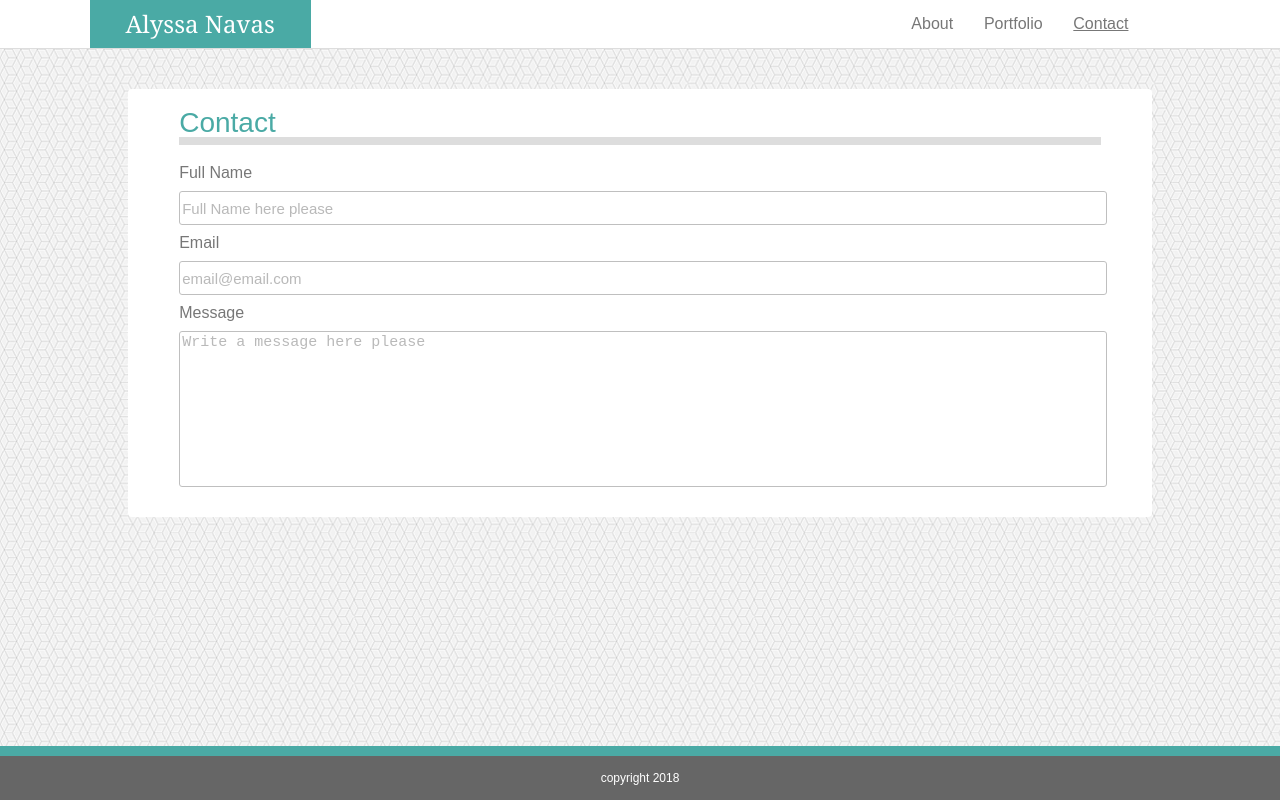
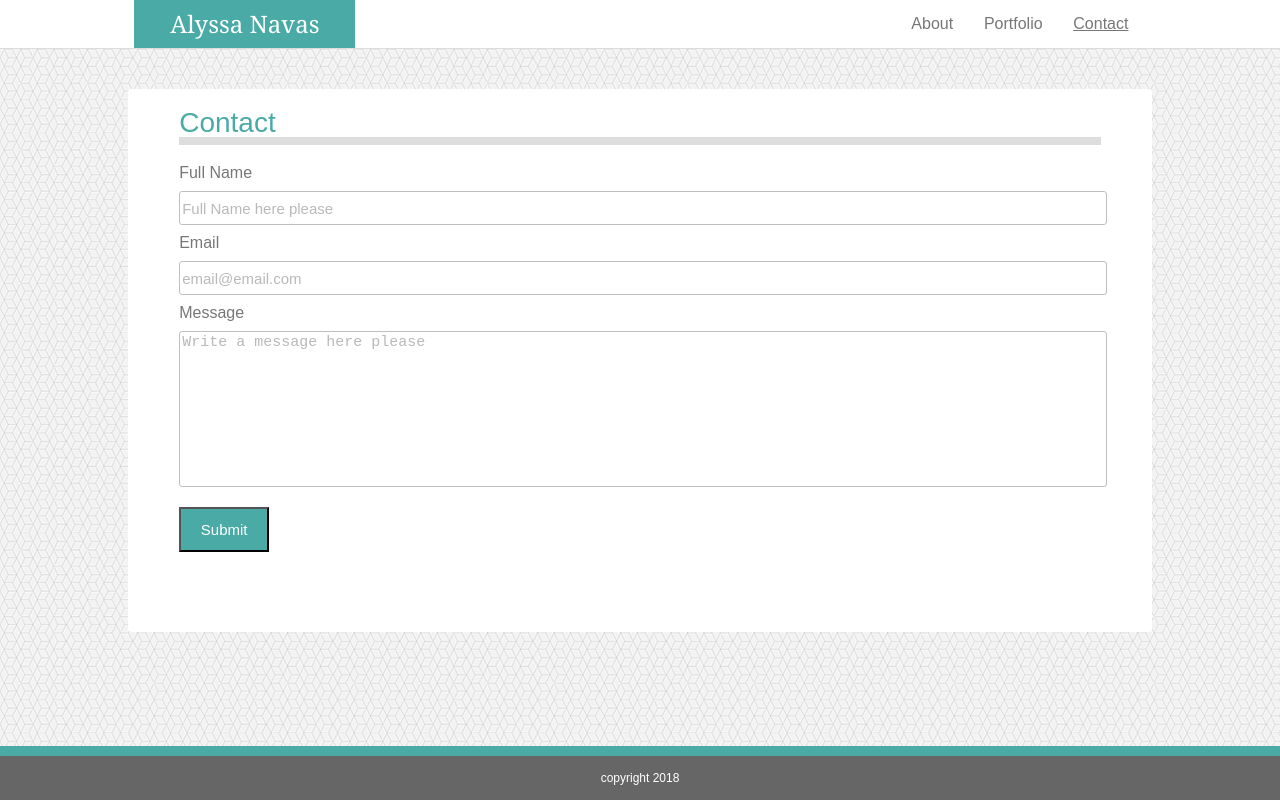
Before and after one commit to WanGiron/Responsive-Portfolio, a plain HTML site: page contact.html in a window 1280 px wide. Drawn offline with Linux system fonts and the light colour scheme.

Commit message:
version-5.4

```diff
--- a/assets/css/contact.css
+++ b/assets/css/contact.css
@@ -14,7 +14,7 @@ body {
 
 h1 {
     font-family : 'Georgia', Times, Times New Roman, serif ;
-    margin-left: 10%;
+    margin-left: 15%;
     font-size: 24px;
     background-color: #4aaaa5;
     padding: 12px 4% 12PX 4%;
@@ -54,6 +54,30 @@ li {
 
 
 /* main content */
+
+.filler-gap {
+    clear: both;
+    height: 40px;
+}
+.main-content {
+    clear: both;
+    margin: 0 auto;
+    border-radius: 4px;
+    width: 80%;
+    background-color: white;
+    height: fit-content;
+    padding-bottom: 60px;
+}
+h2 {
+    font-size: 28px;
+    color: #4aaaa5;
+    margin-left: 5%;
+    margin-right: 5%;
+    padding-top: 2%;
+    border-bottom: solid #dddddd 8px;
+    margin-bottom: 20px;
+
+}
 .contact-card{
     margin-left: 5%;
     margin-right: 5%;
@@ -94,31 +118,17 @@ li {
     font-size : 15px;
 }
 
-
-
-
-
-.filler-gap {
-    clear: both;
-    height: 40px;
+.button-submit:hover {
+    background-color : #214e4c ;
 }
-.main-content {
-    clear: both;
-    margin: 0 auto;
-    border-radius: 4px;
-    width: 80%;
-    background-color: white;
-    height: fit-content;
-}
-h2 {
-    font-size: 28px;
-    color: #4aaaa5;
-    margin-left: 5%;
-    margin-right: 5%;
-    padding-top: 2%;
-    border-bottom: solid #dddddd 8px;
-    margin-bottom: 20px;
-
+.button-submit {
+    margin-top : 10px ;
+    width : 90px ;
+    height : 45px;
+    background-color : #4aaaa5 ;
+    color : white ;
+    font-size : 15px ;
+    text-align: center ;
 }
 
 
@@ -136,6 +146,14 @@ footer {
 }
 
 /* media queries */
+@media screen and (max-width: 768px) {
+    .nav-bar-title{
+        width: 60%;
+    }
+    ul {
+        width: 40%;
+    }
+}
 
 @media screen and (max-width: 600px) {
     .nav-bar-title{
--- a/assets/css/portfolio.css
+++ b/assets/css/portfolio.css
@@ -14,7 +14,7 @@ body {
 
 h1 {
     font-family : 'Georgia', Times, Times New Roman, serif ;
-    margin-left: 10%;
+    margin-left: 15%;
     font-size: 24px;
     background-color: #4aaaa5;
     padding: 12px 4% 12PX 4%;
@@ -120,6 +120,15 @@ footer {
 
 /* media queries */
 
+@media screen and (max-width: 768px) {
+    .nav-bar-title{
+        width: 60%;
+    }
+    ul {
+        width: 40%;
+    }
+}
+
 @media screen and (max-width: 600px) {
     .nav-bar-title{
         width: 100%;
--- a/assets/css/style.css
+++ b/assets/css/style.css
@@ -14,7 +14,7 @@ body {
 
 h1 {
     font-family : 'Georgia', Times, Times New Roman, serif ;
-    margin-left: 10%;
+    margin-left: 15%;
     font-size: 24px;
     background-color: #4aaaa5;
     padding: 12px 4% 12PX 4%;
@@ -65,7 +65,6 @@ li {
     border-radius: 4px;
     width: 80%;
     background-color: white;
-    /* height: fit-content; */
     box-sizing: border-box;
 
 }
@@ -122,6 +121,14 @@ footer {
 }
 
 /* media queries */
+@media screen and (max-width: 768px) {
+    .nav-bar-title{
+        width: 60%;
+    }
+    ul {
+        width: 40%;
+    }
+}
 
 @media screen and (max-width: 600px) {
     .nav-bar-title{
--- a/contact.html
+++ b/contact.html
@@ -26,8 +26,8 @@
                   Email
             <input class="email" type="e-mail" placeholder="email@email.com">
                   Message
-            <textarea class="message" name="" id="" cols="30" rows="10" placeholder="Write a message here please"></textarea>
-
+            <textarea class="message" cols="30" rows="10" placeholder="Write a message here please"></textarea>
+            <button class="button-submit">Submit</button>
 
         </div>
     </div>
```
